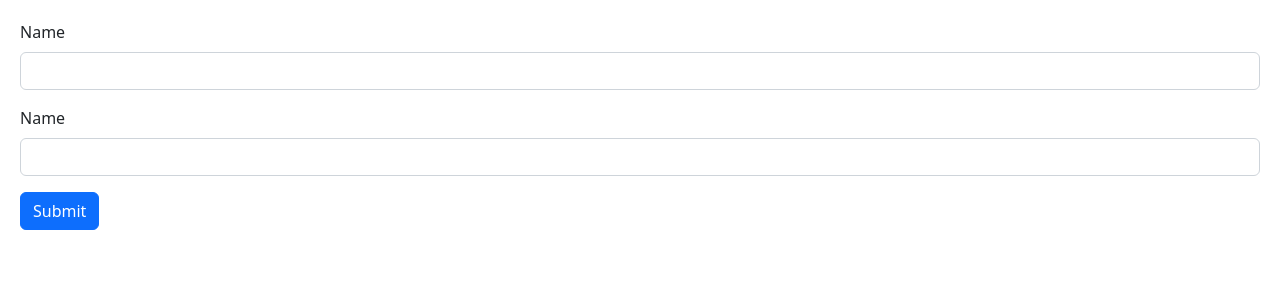
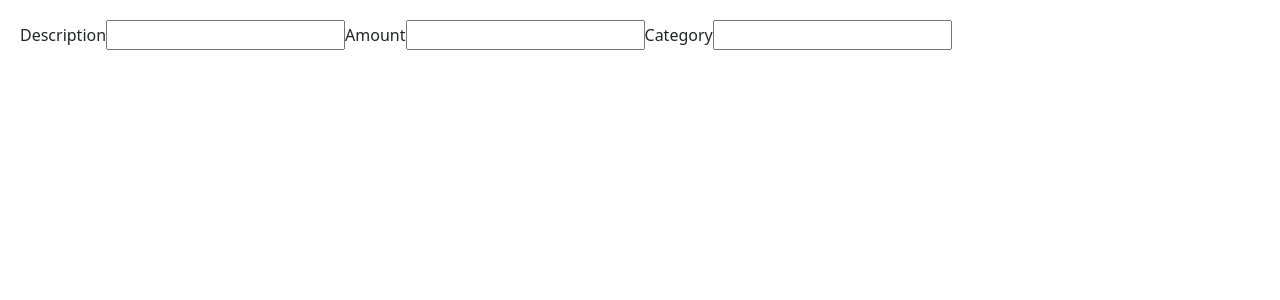
Before and after one commit to HigherIB/react-app-workable, a React (Vite) app: page / in a window 1280 px wide. Shown: the top 300 px of the page. Built offline with nearby package versions, Linux system fonts and the light colour scheme.

Commit message:
expense tracker initial commit

```diff
--- a/src/App.tsx
+++ b/src/App.tsx
@@ -1,10 +1,10 @@
 import React from "react"
-import Form from "./components/Form"
+import ExpenseForm from "./components/ExpenseForm"
 function App(){
 
   return (
     <div>
-      <Form />
+      <ExpenseForm />
     </div>
   )
 }
--- /dev/null
+++ b/src/components/ExpenseForm.tsx
@@ -0,0 +1,23 @@
+const ExpenseForm = () => {
+    return (
+        <form>
+          <label htmlFor="description">Description</label>
+          <input
+                id="description"
+                type="text"
+            />
+          <label htmlFor="amount">Amount</label>
+          <input
+                id="amount"
+                type="number"
+            />
+            <label htmlFor="category">Category</label>
+            <input
+                id="category"
+                type="text"
+            />
+        </form>
+    )
+}
+
+export default ExpenseForm
--- a/src/components/Form.tsx
+++ b/src/components/Form.tsx
@@ -12,7 +12,7 @@ const schema = z.object({
 type FormData = z.infer<typeof schema>;
 
 const Form = () => {
-    const { register, handleSubmit, formState: { errors } } = useForm<FormData>({ resolver: zodResolver(schema) });
+    const { register, handleSubmit, formState: { errors, isValid } } = useForm<FormData>({ resolver: zodResolver(schema) });
     const onSubmit = (data : FieldValues) => console.log(data);
 
 
@@ -41,7 +41,7 @@ const Form = () => {
                     <p className="text-danger">{errors.age.message}</p>) }
 
             </div>
-            <button className="btn btn-primary" type="submit">Submit</button>
+            <button disabled={!isValid} className="btn btn-primary" type="submit">Submit</button>
         </form>
     )
 }
```
